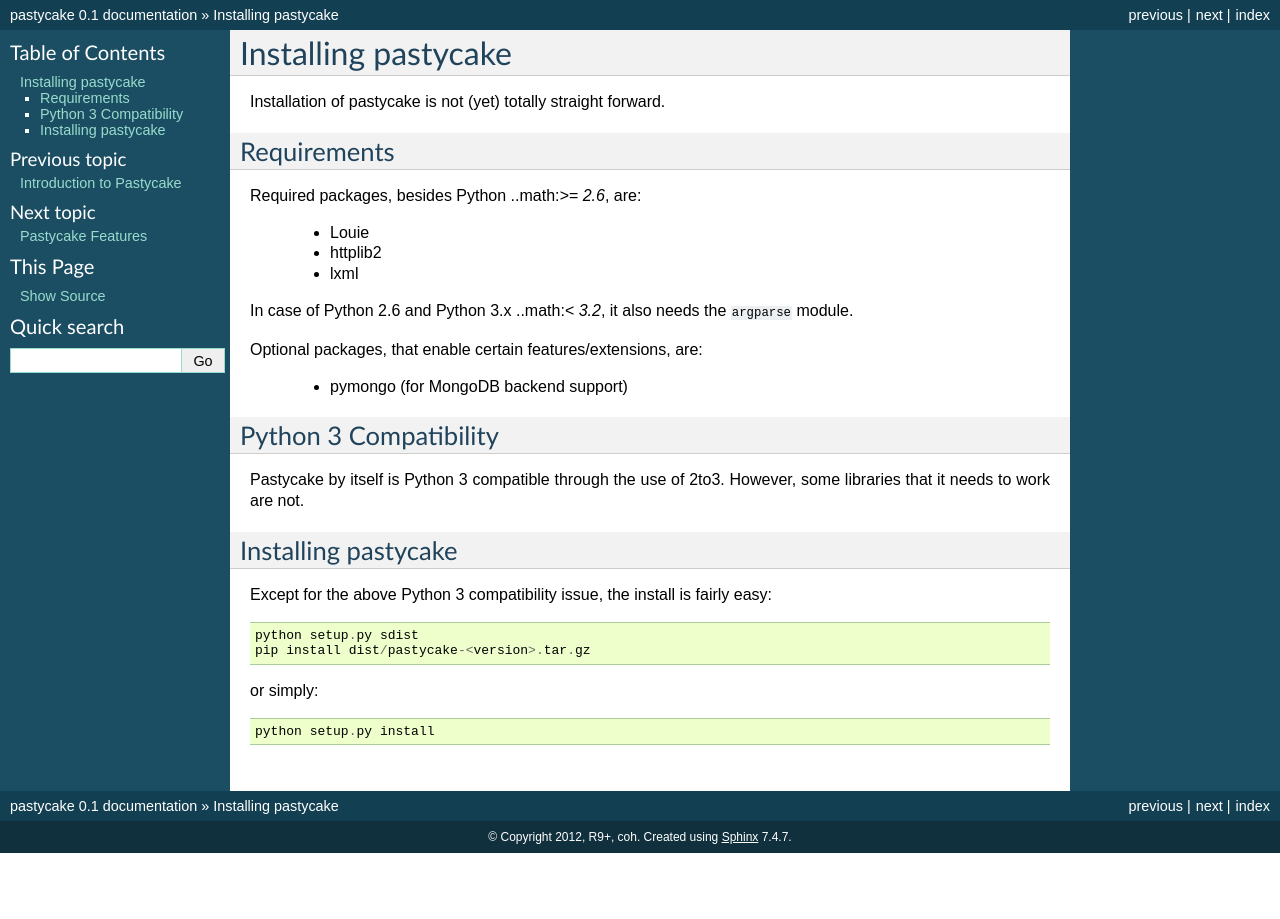
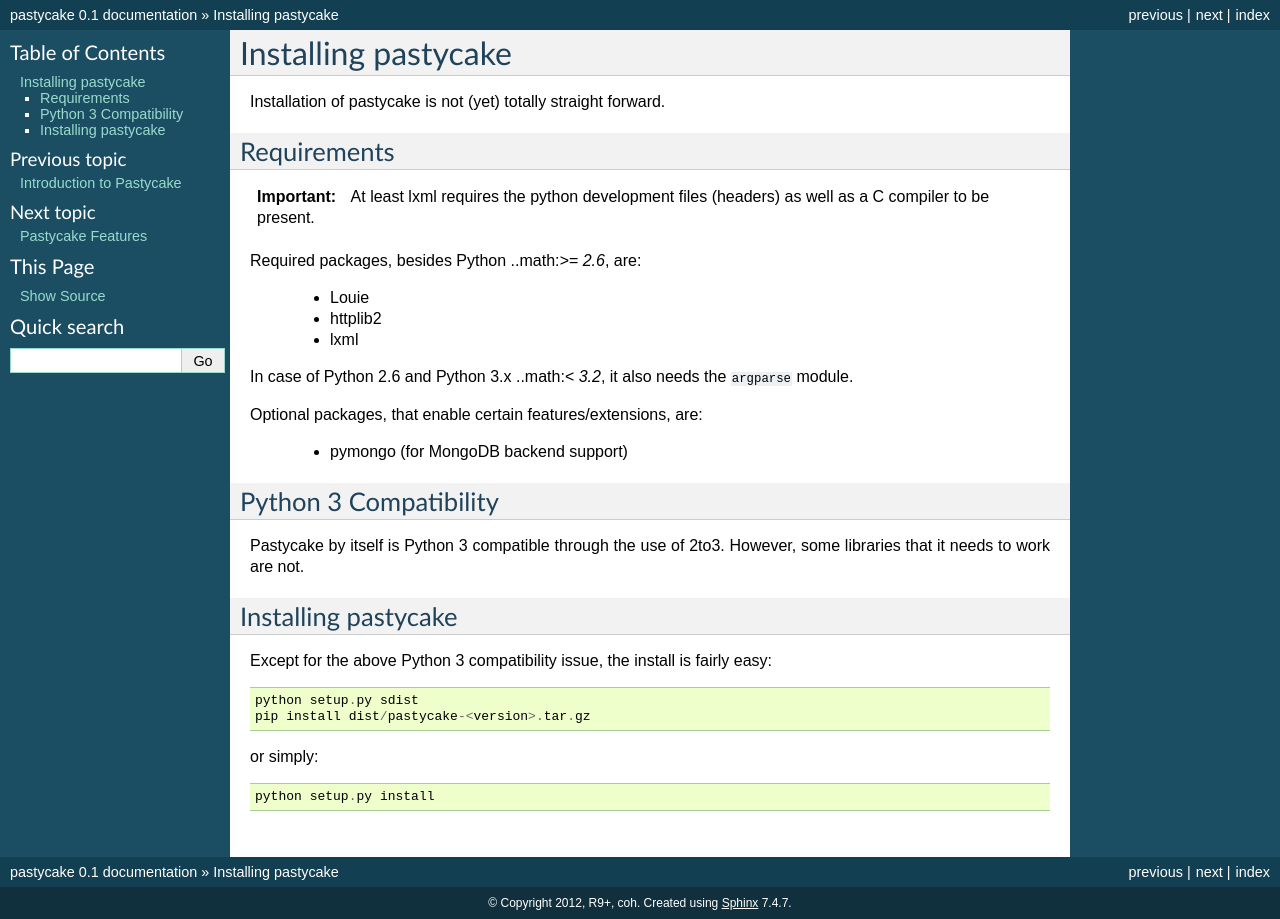
Before and after one commit to 9b/pastycake, a Sphinx documentation site: the page built from doc/source/install.rst, in a window 1280 px wide. Built offline with Sphinx 7.4.7, drawn with Linux system fonts in a browser that asks for light colours.

Commit message:
fixed the issue 9b/pastycake#35

```diff
--- a/doc/source/install.rst
+++ b/doc/source/install.rst
@@ -5,6 +5,11 @@
 
 Requirements
 ------------
+
+.. important::
+
+    At least lxml requires the python development files (headers) as well as
+    a C compiler to be present.
 
 Required packages, besides Python ..math:`>= 2.6`, are:
 
```
